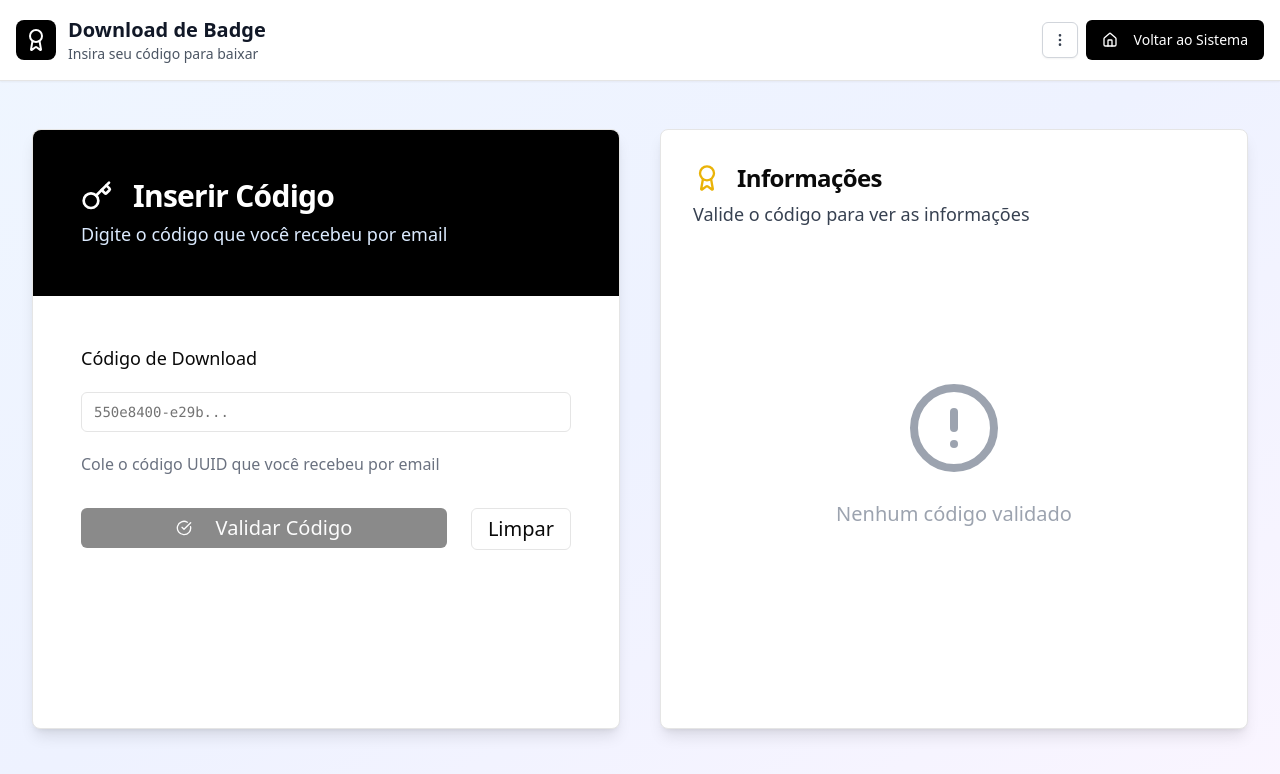
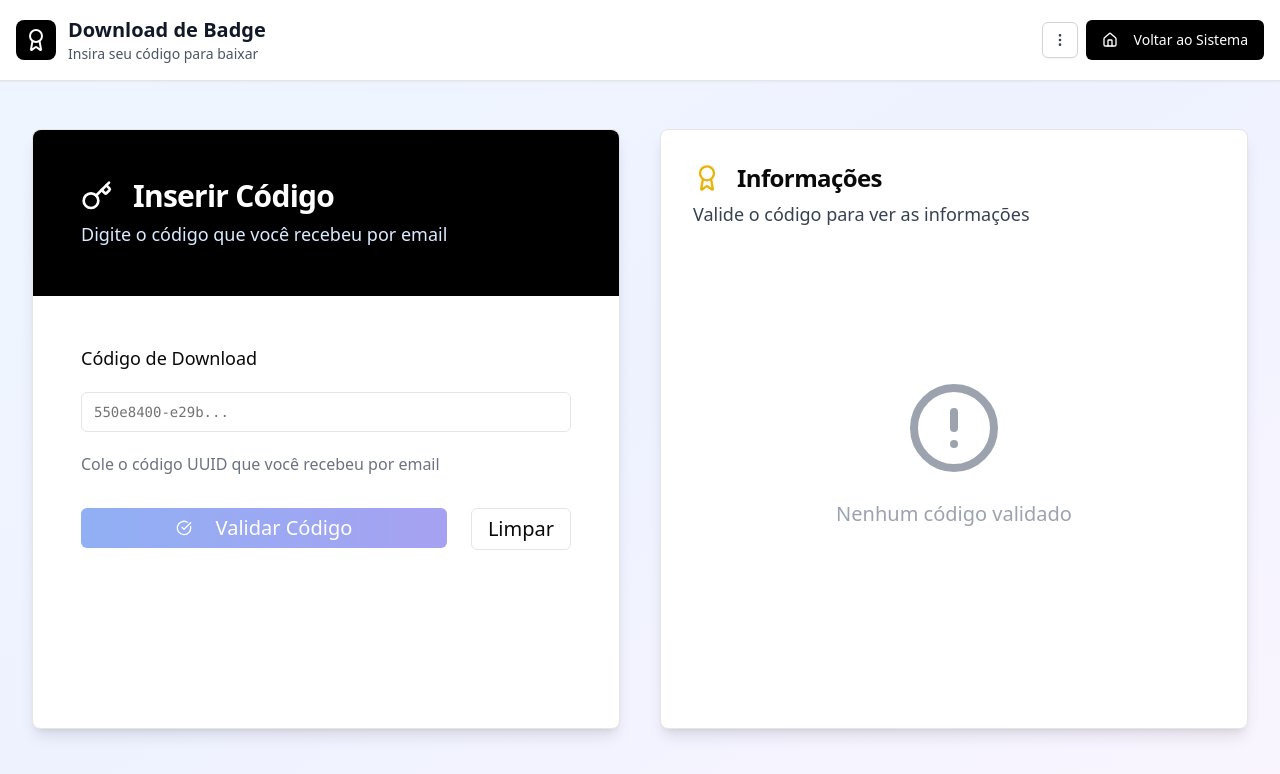
Before and after one commit to eugus/badge-gerador, a Next.js app: page /download in a window 1280 px wide. Shown: the top 774 px of the page. Built offline with nearby package versions, Linux system fonts and the light colour scheme; a web font is replaced by a local one.

Commit message:
fix: colocando uma cor no button de validar codigo

```diff
--- a/app/download/page.tsx
+++ b/app/download/page.tsx
@@ -273,14 +273,15 @@ const exportToJson = () => {
             className="font-mono text-lg sm:text-xl pr-14 sm:pr-16"
           />
           {token && (
-            <Button
+           <Button
               variant="ghost"
               size="sm"
-              className="absolute right-3 top-1 h-12 w-12 sm:h-14 sm:w-14 p-0"
+              className="absolute right-3 top-1 h-8 w-8 sm:h-8 sm:w-8 p-0 bg-white border border-gray-200 hover:bg-gray-100"
               onClick={copyToClipboard}
             >
-              <Copy className="h-6 w-6 sm:h-7 sm:w-7" />
-            </Button>
+              <Copy className="h-6 w-6 sm:h-7 sm:w-7 " />
+           </Button>
+
           )}
         </div>
         <p className="text-sm sm:text-base text-gray-500">
@@ -291,7 +292,8 @@ const exportToJson = () => {
         <Button
           onClick={validateToken}
           disabled={isValidating || !token.trim()}
-          className="flex-1 py-4 sm:py-5 text-lg sm:text-xl"
+          className="flex-1 py-4 sm:py-5 text-lg sm:text-xl
+          bg-gradient-to-r from-blue-600 to-indigo-600 text-white hover:from-blue-700 hover:to-indigo-700"
         >
           {isValidating ? (
             <>
```
